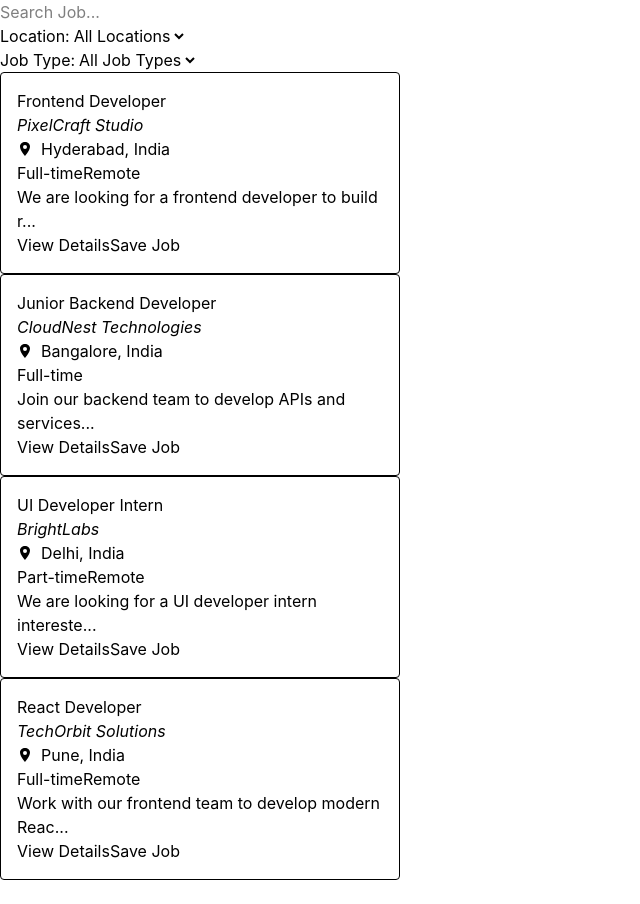
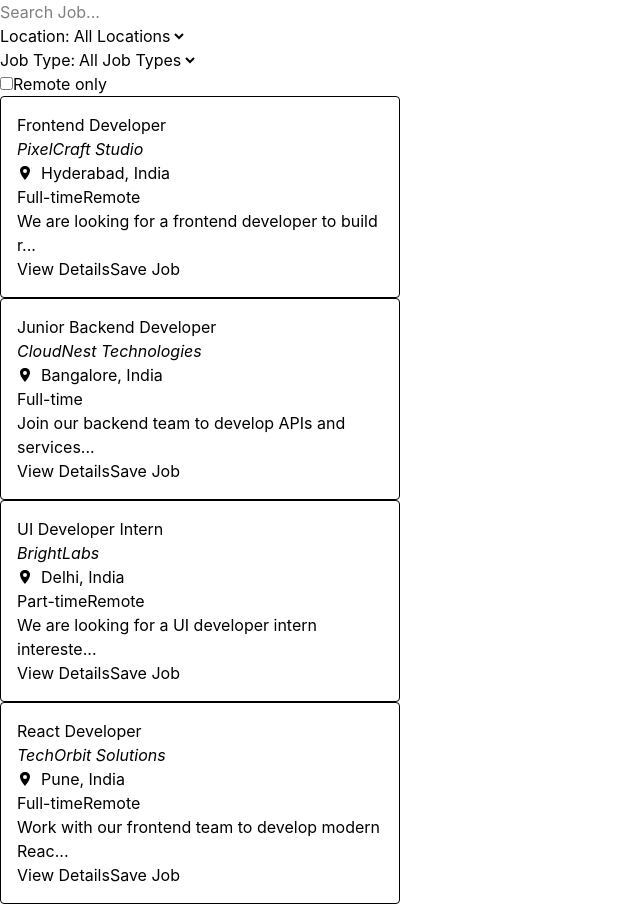
Before and after one commit to pedinistar/DevJobs-Board-Job-Search-Dashboard, a React (Vite) app: page / in a window 1280 px wide. Shown: the whole page, without its empty margins (0-640 px from the left). Before the commit the page ends 880 px from the top, so only its background shows below. Built offline with nearby package versions, Linux system fonts and the light colour scheme.

Commit message:
feat: Remote Filter

```diff
--- a/src/App.jsx
+++ b/src/App.jsx
@@ -4,17 +4,21 @@ import { useState } from "react";
 import SearchBar from "./components/SearchBar";
 import LocationFilter from "./components/LocationFilter";
 import JobTypeFilter from "./components/JobTypeFilter";
+import RemoteFilter from "./components/RemoteFilter";
 
 const App = () => {
   const [searchTerm, setSearchTerm] = useState("");
   const [location, setLocation] = useState("");
   const [jobType, setJobType] = useState("");
+  const [isRemote, setIsRemote] = useState(false);
 
   const filteredJobs = jobs.filter(
     (job) =>
-      job.title.toLowerCase().includes(searchTerm.toLowerCase()) &&
-      job.location.toLowerCase().includes(location.toLowerCase()) &&
-      job.jobType.toLowerCase().includes(jobType.toLowerCase()),
+      (job.title.toLowerCase().includes(searchTerm.toLowerCase()) &&
+        job.location.toLowerCase().includes(location.toLowerCase()) &&
+        job.jobType.toLowerCase().includes(jobType.toLowerCase()) &&
+        !isRemote) ||
+      job.remote,
   );
 
   return (
@@ -24,6 +28,8 @@ const App = () => {
       <LocationFilter location={location} setLocation={setLocation} />
 
       <JobTypeFilter jobType={jobType} setJobType={setJobType} />
+
+      <RemoteFilter isRemote={isRemote} setIsRemote={setIsRemote} />
 
       <div>
         {filteredJobs.map((job) => (
--- /dev/null
+++ b/src/components/RemoteFilter.jsx
@@ -0,0 +1,15 @@
+const RemoteFilter = ({ isRemote, setIsRemote }) => {
+  return (
+    <div>
+      <input
+        value={isRemote}
+        onChange={(e) => setIsRemote(e.target.checked)}
+        id="remote"
+        type="checkbox"
+      />
+      <label htmlFor="remote">Remote only</label>
+    </div>
+  );
+};
+
+export default RemoteFilter;
```
